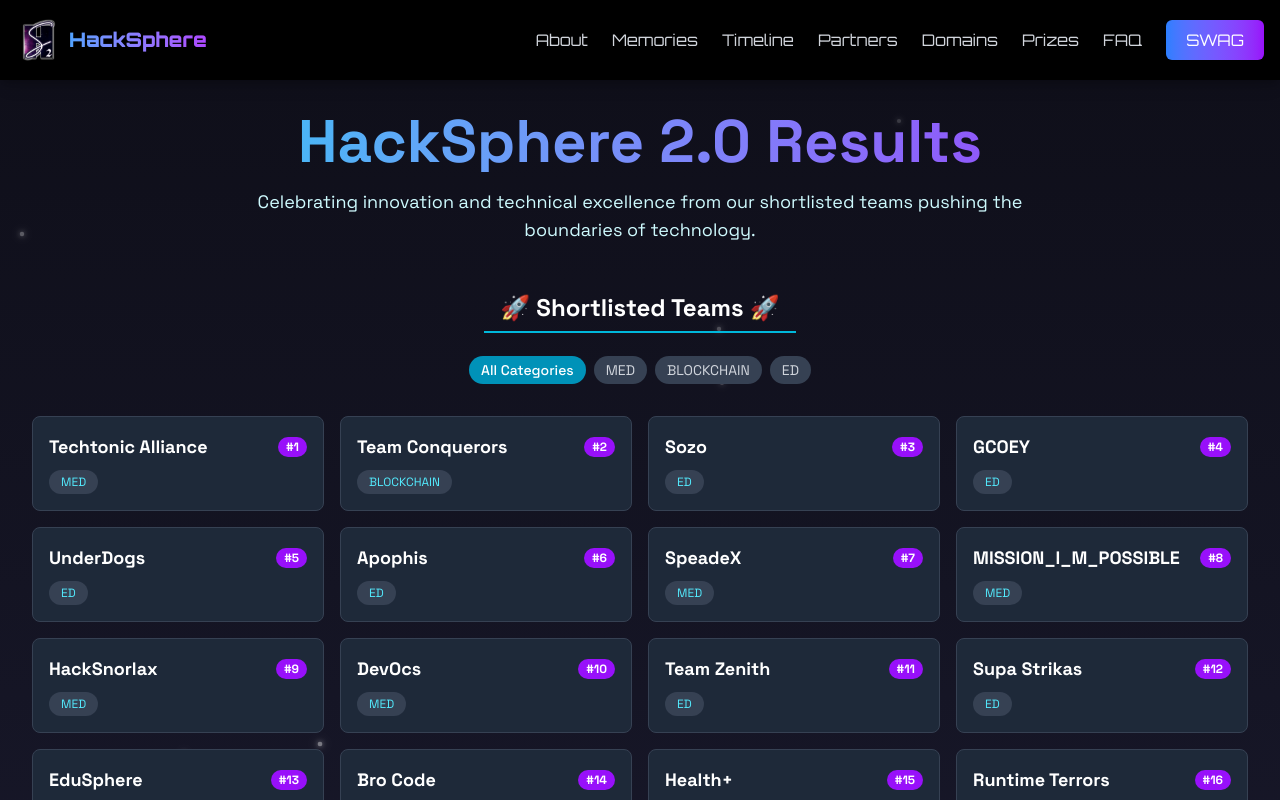
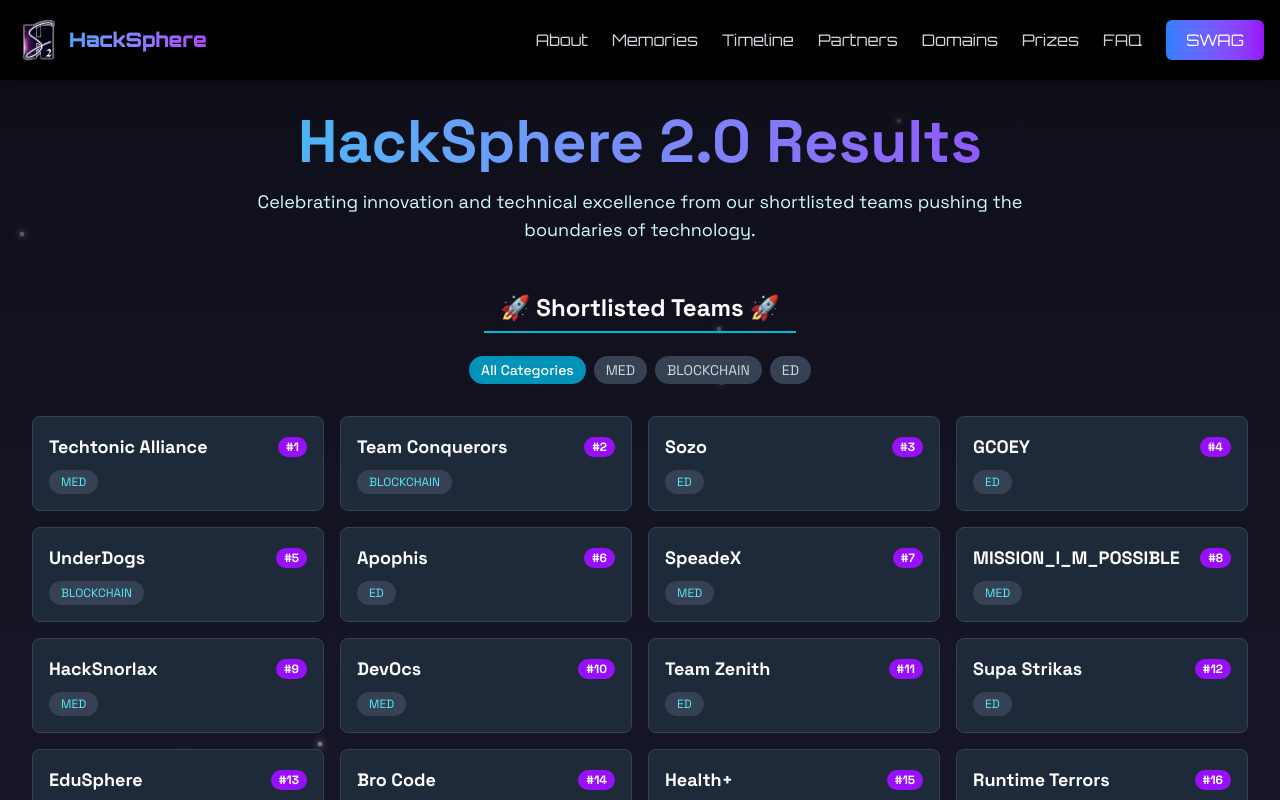
Before and after one commit to Xyncross1111/hacksphere-2, a Next.js app: page /result in a window 1280 px wide. Built offline with nearby package versions, Linux system fonts and the light colour scheme.

Commit message:
Update page.tsx

```diff
--- a/src/app/result/page.tsx
+++ b/src/app/result/page.tsx
@@ -8,7 +8,7 @@ const hackathonEntries = [
   { id: 2, team: "Team Conquerors", position: 2, category: "BLOCKCHAIN" },
   { id: 3, team: "Sozo", position: 3, category: "ED" },
   { id: 4, team: "GCOEY", position: 4, category: "ED" },
-  { id: 5, team: "UnderDogs", position: 5, category: "ED" },
+  { id: 5, team: "UnderDogs", position: 5, category: "BLOCKCHAIN" },
   { id: 6, team: "Apophis", position: 6, category: "ED" },
   { id: 7, team: "SpeadeX", position: 7, category: "MED" },
   { id: 8, team: "MISSION_I_M_POSSIBLE", position: 8, category: "MED" },
```
